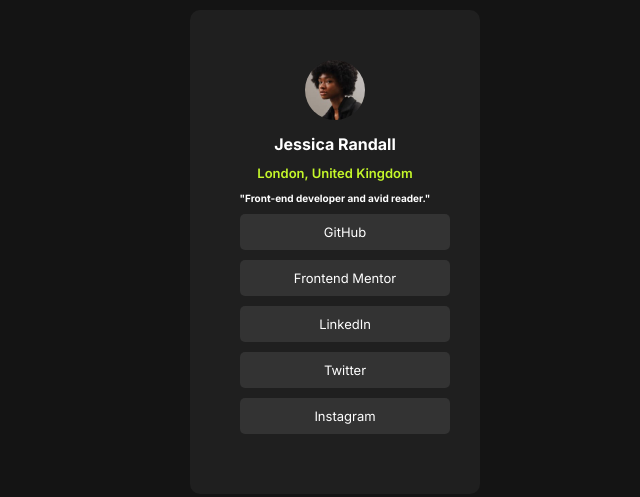
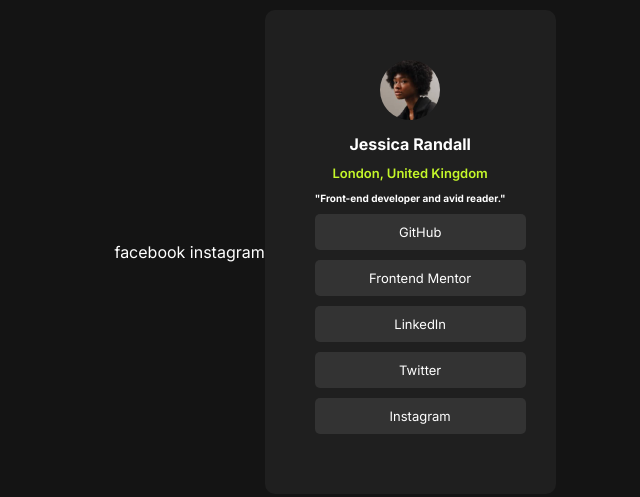
Before and after one commit to Barbara-Soto98/Social-Links-Profile, a plain HTML site: page index.html in a window 1280 px wide. Shown: the part 148-645 px from the top of the page, without its empty margins (305-945 px from the left). Drawn offline with Linux system fonts and the light colour scheme.

Commit message:
Cambios index

```diff
--- a/index.html
+++ b/index.html
@@ -20,7 +20,7 @@
   </style>
 </head>
 <body>
-
+facebook instagram
   <div class="div-centro">
     <img src="./assets/images/avatar-jessica.jpeg" alt="Jessica">
     <h1>Jessica Randall</h1>
```
